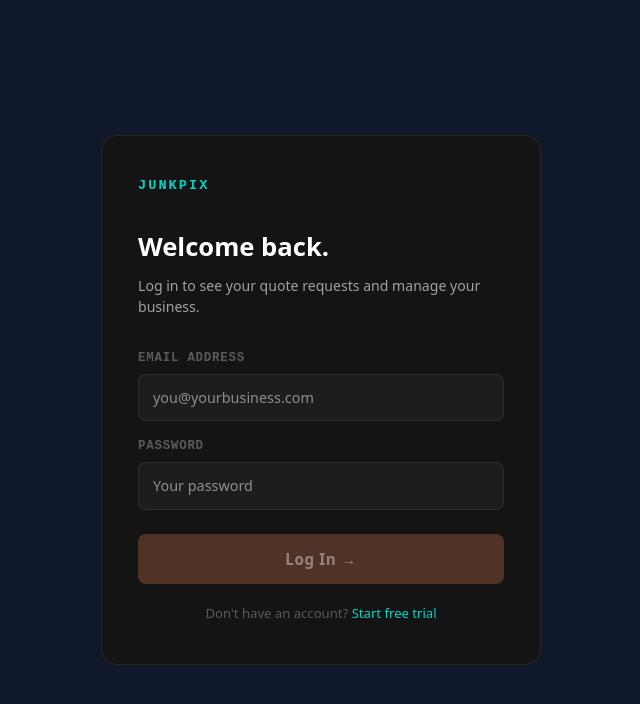
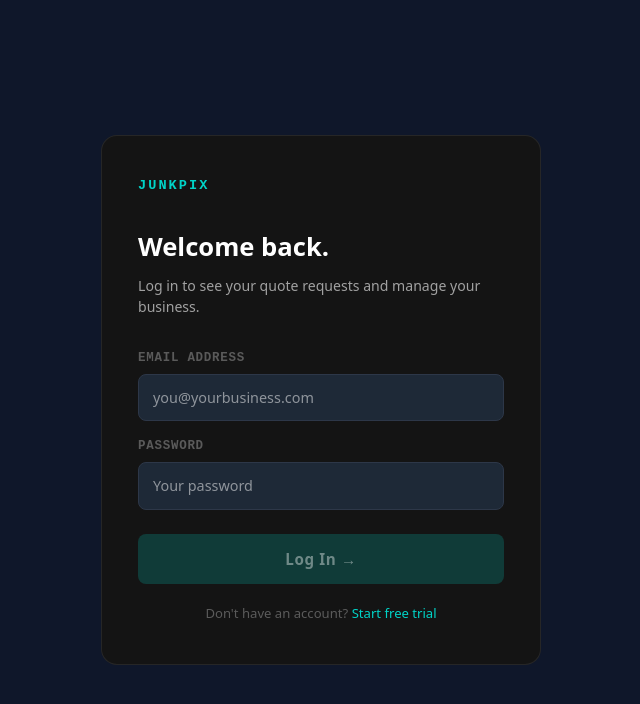
Before and after one commit to pixhere/junkpixapp, a Next.js app: page /login in a window 1280 px wide. Shown: the top 704 px of the page, without its empty margins (319-959 px from the left). Built offline with nearby package versions, Linux system fonts and the light colour scheme; no server answers; a web font is replaced by a local one.

Commit message:
fix login page input and button colors to match new teal theme

```diff
--- a/src/app/login/page.tsx
+++ b/src/app/login/page.tsx
@@ -35,8 +35,8 @@ export default function LoginPage() {
     width: "100%",
     padding: "12px 14px",
     borderRadius: 8,
-    border: "1px solid rgba(255,255,255,0.08)",
-    background: "rgba(255,255,255,0.04)",
+    border: "1px solid #2D3748",
+    background: "#1E2937",
     color: "#fff",
     fontSize: ".9rem",
     fontFamily: "inherit",
@@ -140,7 +140,7 @@ export default function LoginPage() {
             borderRadius: 8,
             border: "none",
             background: loading || !email || !password
-              ? "rgba(217,123,79,0.3)"
+              ? "rgba(0,212,200,0.2)"
               : "#00D4C8",
             color: loading || !email || !password
               ? "rgba(255,255,255,0.4)"
```
